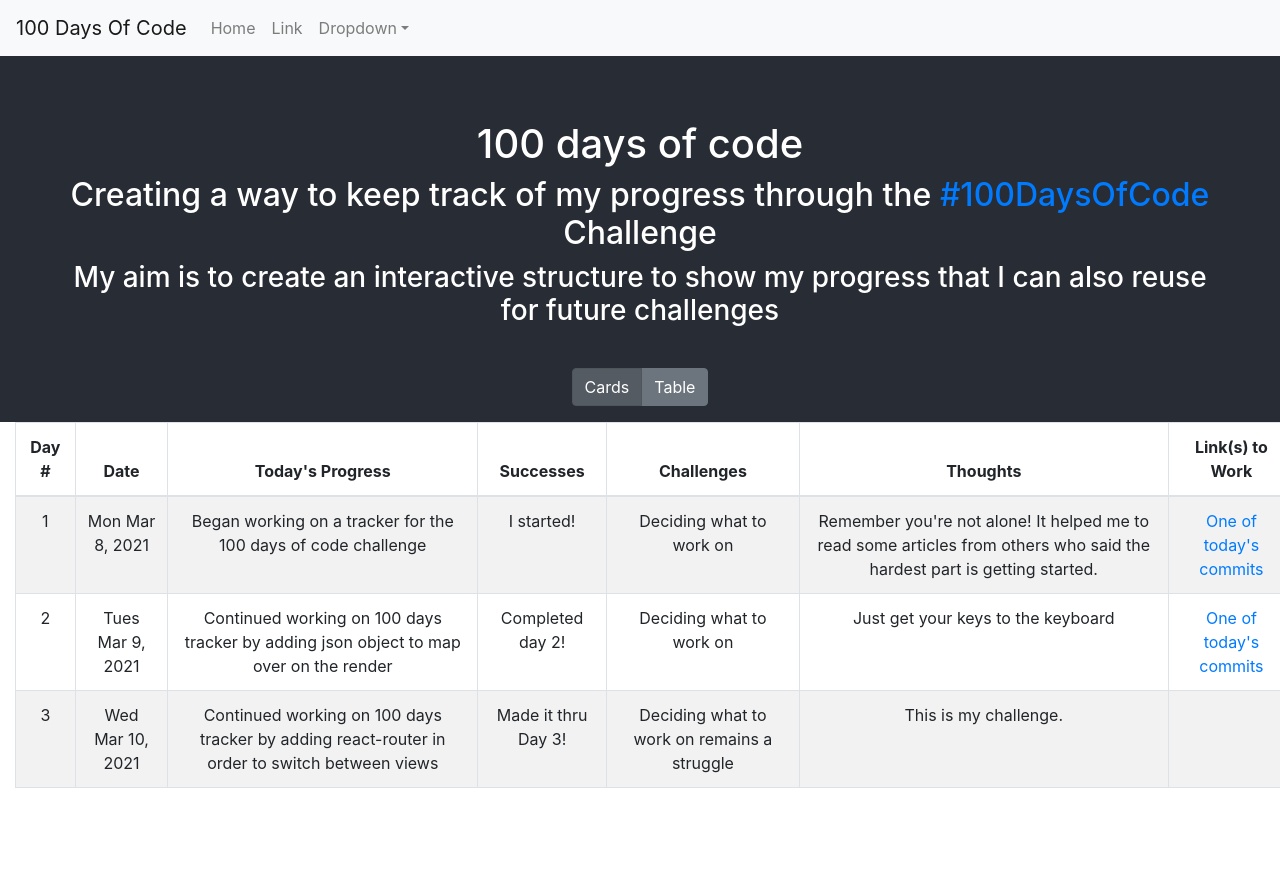
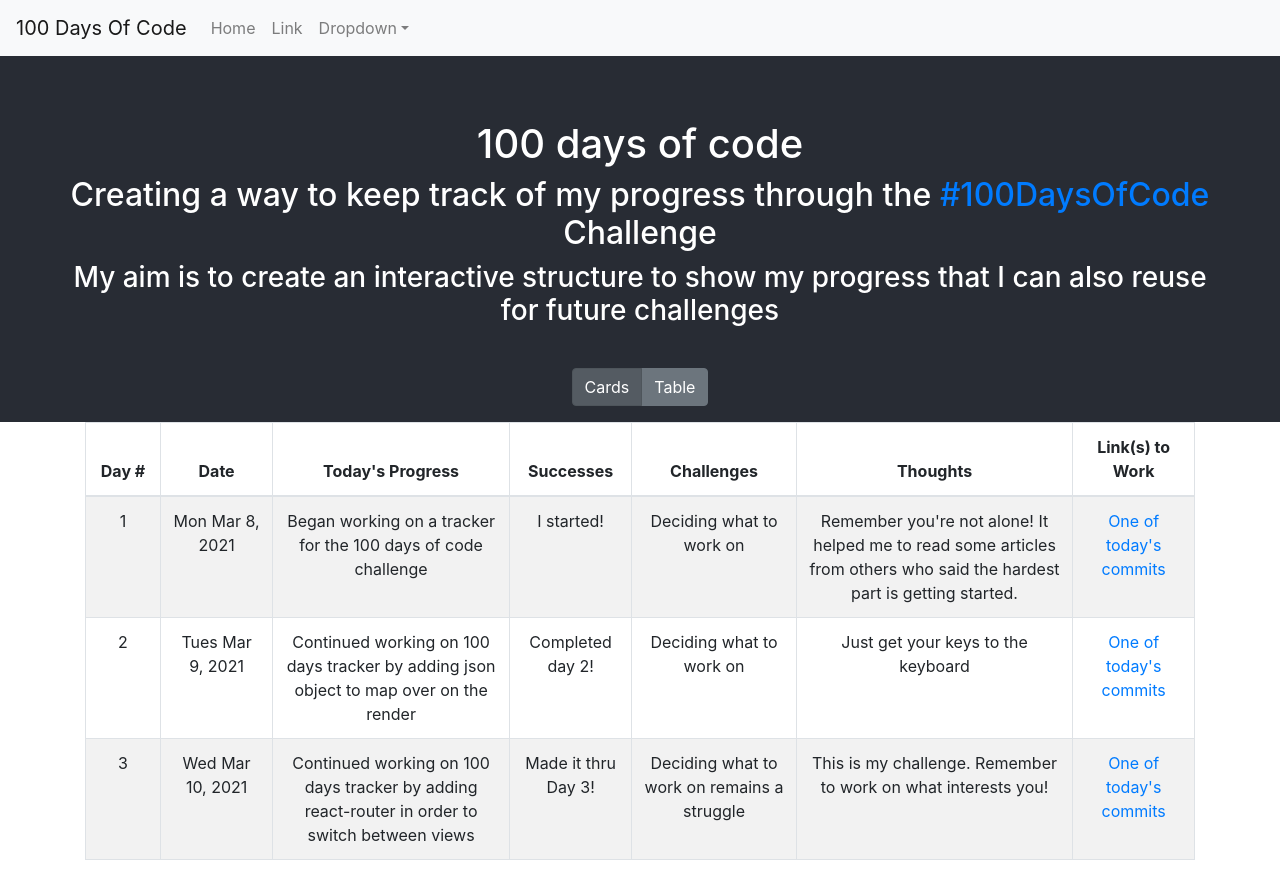
Before and after one commit to ncmarsh/100_days_of_code, a React (Create React App) app: page /#/table in a window 1280 px wide. Before the commit the page ends 804 px from the top, so only its background shows below. Built offline with nearby package versions, Linux system fonts and the light colour scheme.

Commit message:
added container, updated table styling/size, and today's update

```diff
--- a/src/App.js
+++ b/src/App.js
@@ -5,6 +5,7 @@ import ProgressCard from "./components/ProgressCard";
 import ProgressTable from "./components/ProgressTable";
 import ToggleViewBtn from "./components/ToggleViewBtn";
 import codeProgress from "./code2019.json";
+import { Container } from "react-bootstrap";
 import './App.css';
 
 function App() {
@@ -21,6 +22,7 @@ function App() {
           <h3>My aim is to create an interactive structure to show my progress that I can also reuse for future challenges</h3>
           <ToggleViewBtn />
         </header>
+        <Container>
           <Switch>
             <Route exact path={["/", "/card"]}>
               {codeProgress.map(item => <ProgressCard key={item.id} {...item} />)}
@@ -29,6 +31,7 @@ function App() {
               <ProgressTable codeProgress={codeProgress} />
             </Route>
           </Switch>
+        </Container>
       </div>
     </Router>
   );
--- a/src/code2019.json
+++ b/src/code2019.json
@@ -25,8 +25,8 @@
         "progress": "Continued working on 100 days tracker by adding react-router in order to switch between views",
         "success": "Made it thru Day 3!",
         "challenge": "Deciding what to work on remains a struggle",
-        "thoughts": "This is my challenge.",
-        "link": "",
-        "linkTitle": ""
+        "thoughts": "This is my challenge. Remember to work on what interests you!",
+        "link": "https://github.com/ncmarsh/100_days_of_code/commit/c422026f78f8b2905fe858d7b39be5956ee7ab99",
+        "linkTitle": "One of today's commits"
     }
 ]
--- a/src/components/ProgressTable.js
+++ b/src/components/ProgressTable.js
@@ -1,23 +1,18 @@
 import React from "react";
 import { Table } from "react-bootstrap";
 
-const styles = {
-    marginLeft: "15px",
-    marginRight: "50px"
-}
-
 function ProgressTable(props) {
     return (
-        <Table striped bordered hover style={styles}>
+        <Table striped bordered hover>
             <thead>
                 <tr>
-                    <th>Day #</th>
-                    <th>Date</th>
+                    <th style={{ minWidth: "75px" }}>Day #</th>
+                    <th style={{ minWidth: "100px" }}>Date</th>
                     <th>Today's Progress</th>
                     <th>Successes</th>
                     <th>Challenges</th>
                     <th>Thoughts</th>
-                    <th>Link(s) to Work</th>
+                    <th style={{ minWidth: "100px" }}>Link(s) to Work</th>
                 </tr>
             </thead>
             <tbody>
```
Lines whose indentation alone changed are shown as unchanged.
